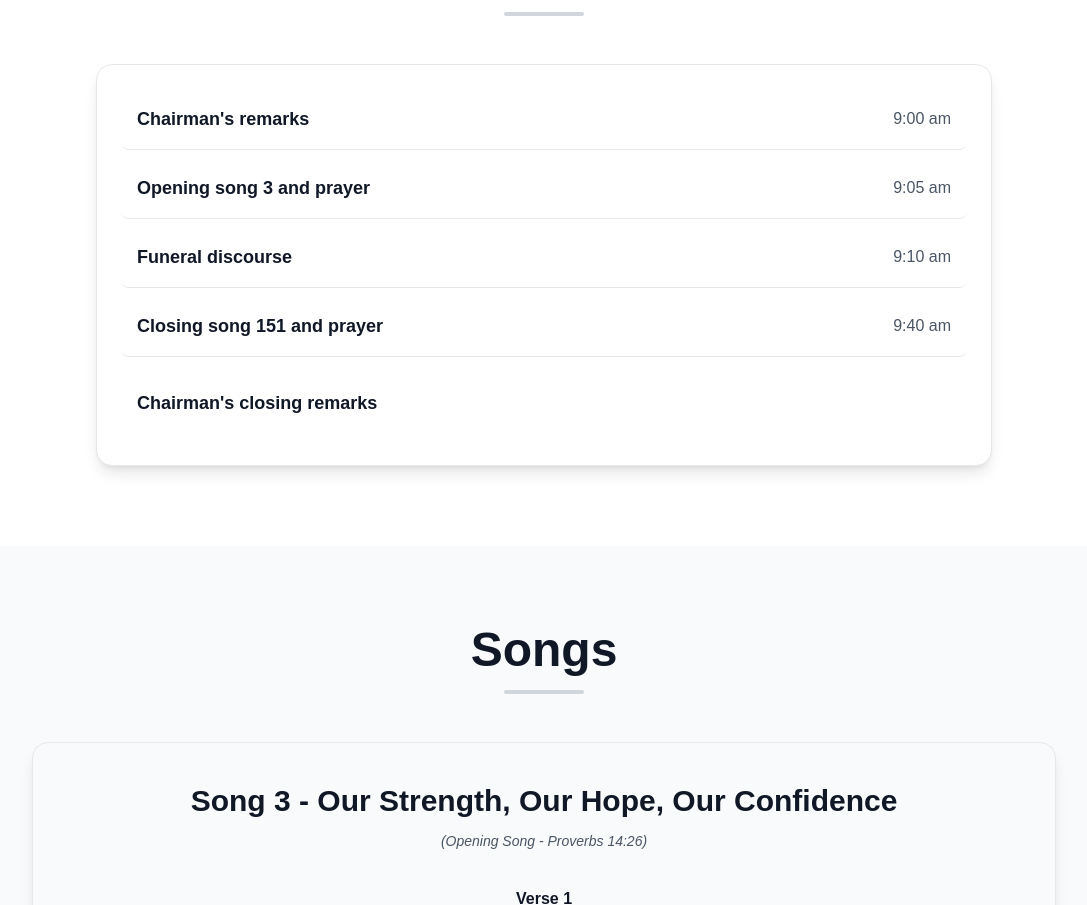
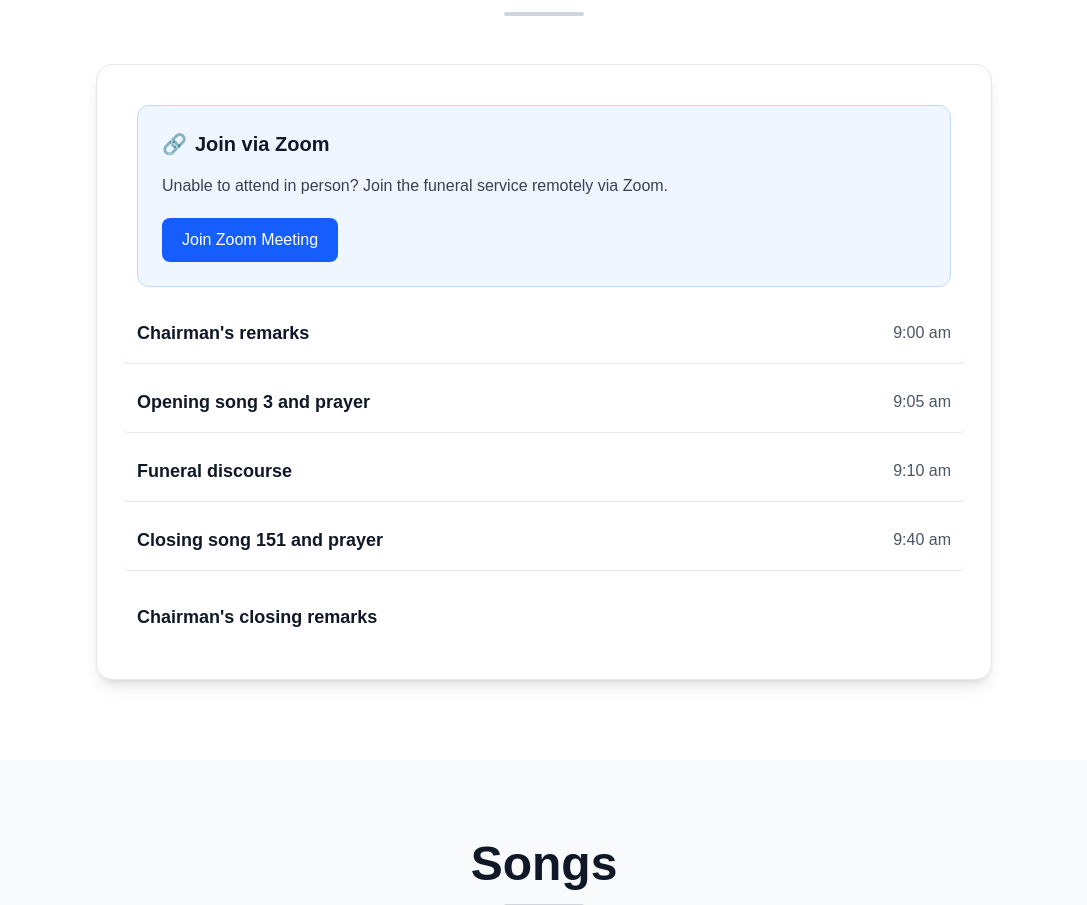
Before and after one commit to cayekple/theresa-nkpati, a React (Vite) app: page / in a window 1280 px wide. Shown: the part 2095-3000 px from the top of the page, without its empty margins (96-1183 px from the left). Built offline with nearby package versions, Linux system fonts and the light colour scheme.

Commit message:
Add Zoom meeting info section with join link and instructions for remote attendance

```diff
--- a/src/App.tsx
+++ b/src/App.tsx
@@ -293,6 +293,27 @@ export default function App() {
                 <div className="h-1 w-20 bg-gray-300 dark:bg-gray-700 mx-auto rounded-full"></div>
               </div>
               <div className="max-w-4xl mx-auto bg-white dark:bg-gray-950 rounded-2xl border border-gray-200 dark:border-gray-800 p-8 md:p-10 shadow-lg">
+                {/* Zoom Meeting Info */}
+                <div className="mb-8 p-6 bg-blue-50 dark:bg-blue-900/20 border border-blue-200 dark:border-blue-800 rounded-xl">
+                  <h3 className="text-xl font-semibold mb-4 text-gray-900 dark:text-white flex items-center gap-2">
+                    <span>🔗</span>
+                    Join via Zoom
+                  </h3>
+                  <div className="space-y-2 text-gray-700 dark:text-gray-300">
+                    <p className="text-sm sm:text-base">
+                      Unable to attend in person? Join the funeral service remotely via Zoom.
+                    </p>
+                    <a
+                      href="https://wacren.zoom.us/j/63785560730?pwd=46ibQzwUy0syrgdvobXYon5aRmu6jD.1"
+                      target="_blank"
+                      rel="noopener noreferrer"
+                      className="inline-block mt-3 px-5 py-2.5 bg-blue-600 hover:bg-blue-700 text-white font-medium rounded-lg transition-colors focus:outline-none focus:ring-2 focus:ring-blue-500 focus:ring-offset-2 text-sm sm:text-base"
+                    >
+                      Join Zoom Meeting
+                    </a>
+                  </div>
+                </div>
+
                 <div className="space-y-6">
                   <div className="flex flex-col sm:flex-row sm:justify-between sm:items-center gap-2 border-b border-gray-200 dark:border-gray-800 pb-4 hover:bg-gray-50 dark:hover:bg-gray-900/50 -mx-4 px-4 transition-colors duration-200 rounded-lg">
                     <span className="font-semibold text-gray-900 dark:text-white text-lg">Chairman&apos;s remarks</span>
```
